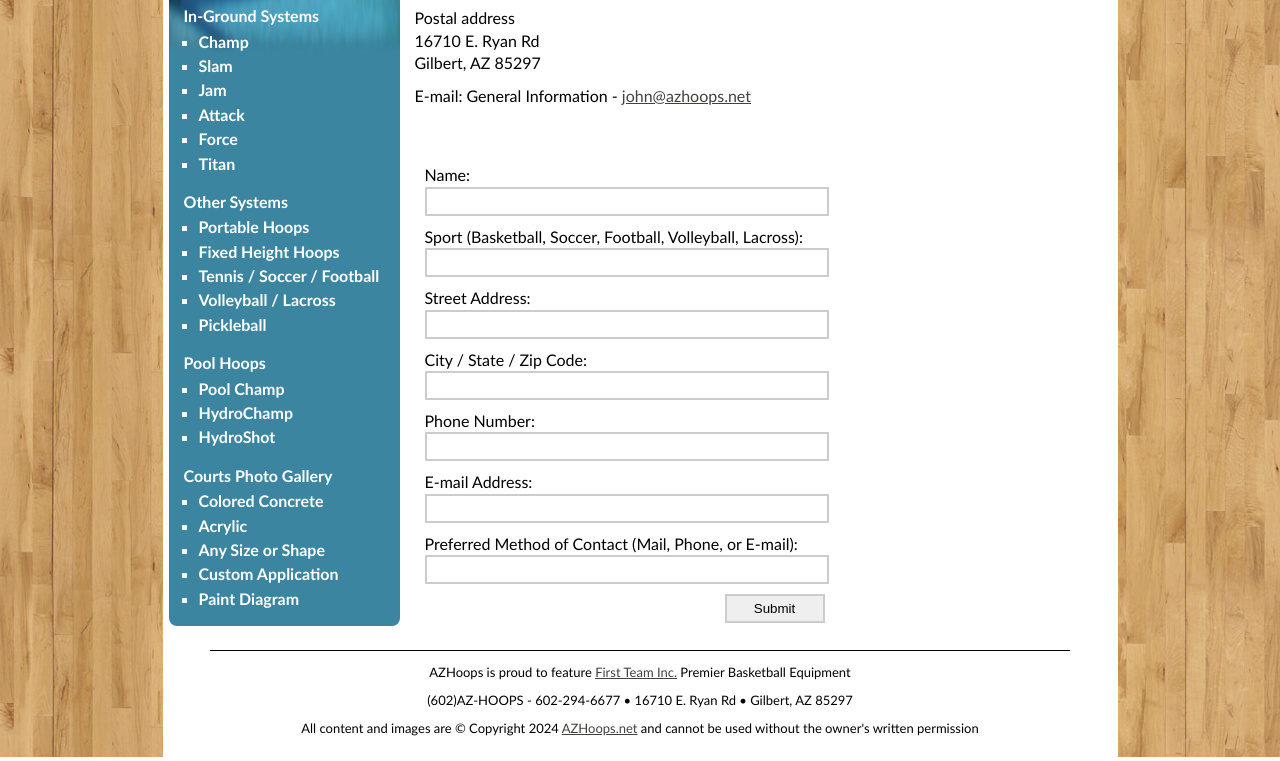
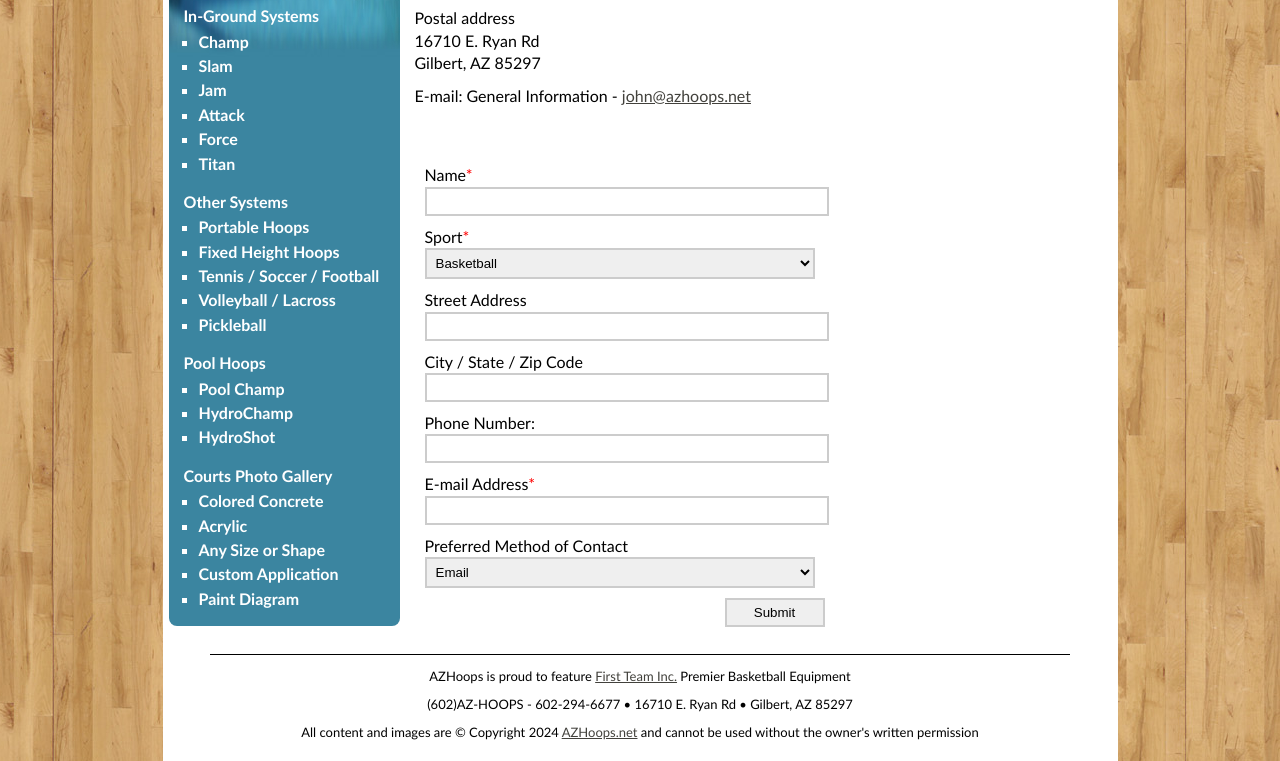
Before and after one commit to igravitystudios/azhoops.net, an Eleventy site: page contact.html in a window 1280 px wide. Shown: the part 508-1269 px from the top of the page. Built offline with nearby package versions, Linux system fonts and the light colour scheme; Eleventy itself is replaced by a stand-in of ours; files that its build step writes are made by us from their sources.

Commit message:
contact updates

```diff
--- a/contact.html
+++ b/contact.html
@@ -25,7 +25,7 @@ navigationClass: navpool
     action="https://formspree.io/john@azhoops.net"
     id="contact-area"
   >
-    <label for="Name">Name:</label>
+    <label for="Name">Name<span class="red">*</span></label>
     <input
       type="text"
       name="Name"
@@ -34,17 +34,22 @@ navigationClass: navpool
       class="required"
       required
     />
-    <label for="Sport"
-      >Sport (Basketball, Soccer, Football, Volleyball, Lacross):</label
-    >
-    <input type="text" name="Sport" id="Sport" value="" />
-    <label for="Address">Street Address:</label>
+    <label for="Sport">Sport<span class="red">*</span></label>
+    <select name="Sport" id="Sport" class="required">
+      <option value="Basketball" selected>Basketball</option>
+      <option value="Soccer">Soccer</option>
+      <option value="Football">Football</option>
+      <option value="Volleyball">Volleyball</option>
+      <option value="Lacrosse">Lacrosse</option>
+      <option value="Other">Other</option>
+    </select>
+    <label for="Address">Street Address</label>
     <input type="text" name="Address" id="Address" value="" class="required" />
-    <label for="City">City / State / Zip Code:</label>
+    <label for="City">City / State / Zip Code</label>
     <input type="text" name="City" id="City" value="" class="required" />
     <label for="Phone">Phone Number:</label>
     <input type="text" name="Phone" id="Phone" value="" class="required" />
-    <label for="Email">E-mail Address:</label>
+    <label for="Email">E-mail Address<span class="red">*</span></label>
     <input
       type="text"
       name="Email"
@@ -53,10 +58,12 @@ navigationClass: navpool
       class="required email"
       required
     />
-    <label for="Contact"
-      >Preferred Method of Contact (Mail, Phone, or E-mail):</label
-    >
-    <input type="text" name="Contact" id="Contact" value="" class="required" />
+    <label for="Contact">Preferred Method of Contact</label>
+    <select name="Contact" id="Contact" class="required">
+      <option value="Email" selected>Email</option>
+      <option value="Phone">Phone</option>
+      <option value="Mail">Mail</option>
+    </select>
     <input type="text" name="_gotcha" style="display: none" />
     <input type="submit" name="submit" value="Submit" class="submit-button" />
   </form>
--- a/styles.css
+++ b/styles.css
@@ -309,7 +309,8 @@ ul.content {
 }
 
 #contact-area input,
-#contact-area textarea {
+#contact-area textarea,
+#contact-area select {
   padding: 5px;
   width: 390px;
   margin: 0px 0px 10px 0px;
@@ -539,3 +540,6 @@ ul.content {
 .flex {
   display: flex;
 }
+.red {
+  color: red;
+}
```
Also changed, not shown: tennis-soccer-football-volleyball-lacross-equipment.html (+3 -3 lines).
